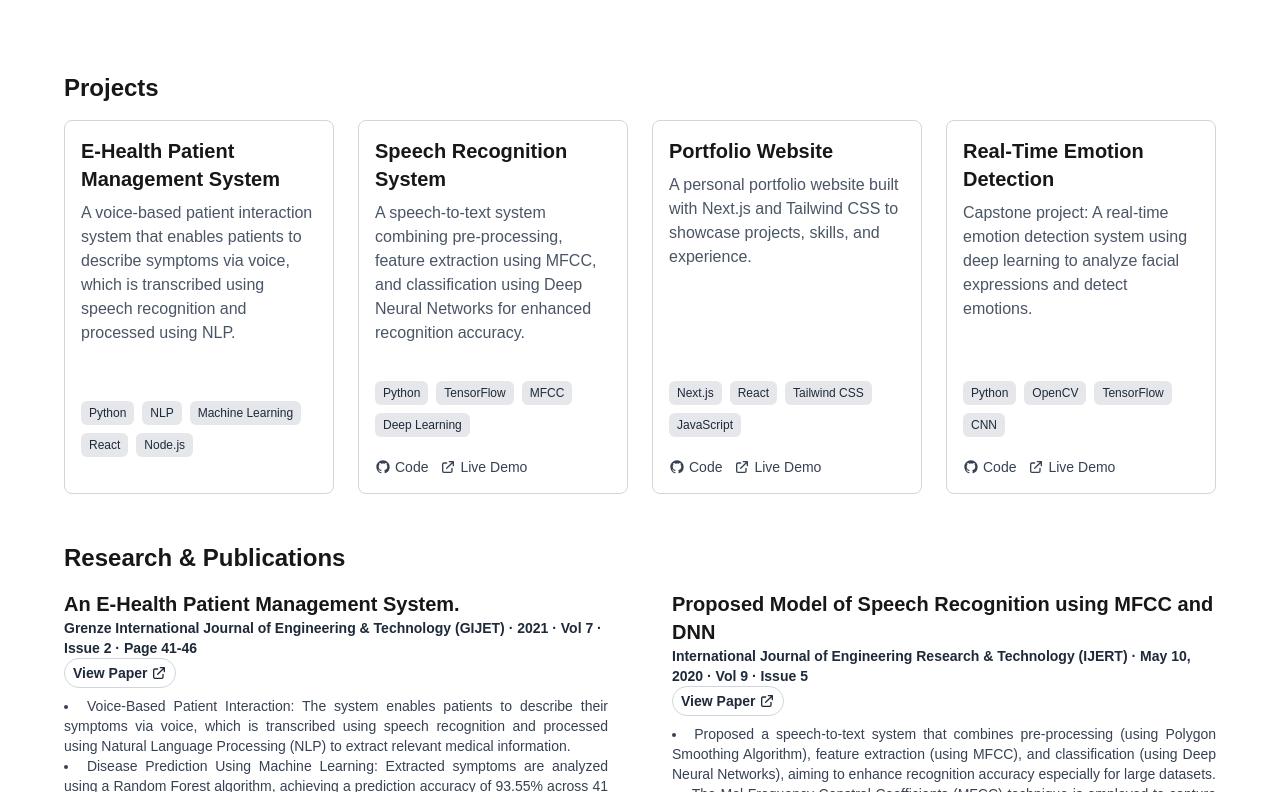
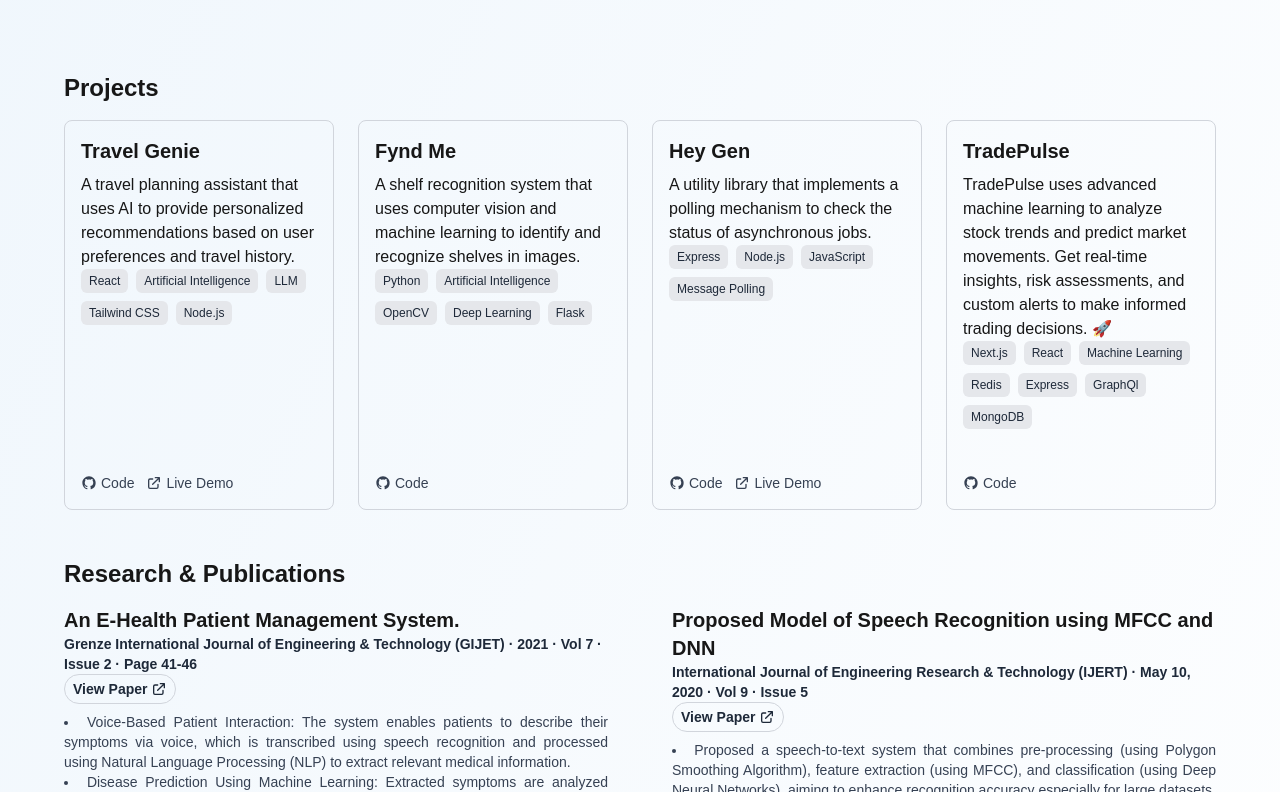
Before and after one commit to shohaibmk/Portfolio, a Next.js app: page / in a window 1280 px wide. Shown: the part 1088-1880 px from the top of the page. Built offline with nearby package versions, Linux system fonts and the light colour scheme.

Commit message:
feat: added projects card

```diff
--- a/app/components/footer.jsx
+++ b/app/components/footer.jsx
@@ -3,7 +3,7 @@ import React from 'react'
 function Footer() {
     return (
         <div className="px-8 py-6">
-            <div className="mt-8 flex flex-col md:flex-row md:items-center md:justify-between">
+            <div className="my-8 flex flex-col md:flex-row md:items-center md:justify-center gap-8">
                 <div className="mb-4 md:mb-0">
                     <h3 className="text-lg font-medium text-gray-900">Connect with me</h3>
                     <p className="text-gray-600">shohaibm99@gmail.com</p>
@@ -16,7 +16,7 @@ function Footer() {
                             <path fillRule="evenodd" d="M12 2C6.477 2 2 6.484 2 12.017c0 4.425 2.865 8.18 6.839 9.504.5.092.682-.217.682-.483 0-.237-.008-.868-.013-1.703-2.782.605-3.369-1.343-3.369-1.343-.454-1.158-1.11-1.466-1.11-1.466-.908-.62.069-.608.069-.608 1.003.07 1.531 1.032 1.531 1.032.892 1.53 2.341 1.088 2.91.832.092-.647.35-1.088.636-1.338-2.22-.253-4.555-1.113-4.555-4.951 0-1.093.39-1.988 1.029-2.688-.103-.253-.446-1.272.098-2.65 0 0 .84-.27 2.75 1.026A9.564 9.564 0 0112 6.844c.85.004 1.705.115 2.504.337 1.909-1.296 2.747-1.027 2.747-1.027.546 1.379.202 2.398.1 2.651.64.7 1.028 1.595 1.028 2.688 0 3.848-2.339 4.695-4.566 4.943.359.309.678.92.678 1.855 0 1.338-.012 2.419-.012 2.747 0 .268.18.58.688.482A10.019 10.019 0 0022 12.017C22 6.484 17.522 2 12 2z" clipRule="evenodd" />
                         </svg>
                     </a>
-                    <a href="https://www.linkedin.com/in/shohaibmallick" target="_blank" rel="noopener noreferrer" className="text-gray-600 hover:text-gray-900">
+                    <a href="https://www.linkedin.com/in/shohaibmk" target="_blank" rel="noopener noreferrer" className="text-gray-600 hover:text-gray-900">
                         <span className="sr-only">LinkedIn</span>
                         <svg className="h-6 w-6" fill="currentColor" viewBox="0 0 24 24" aria-hidden="true">
                             <path d="M20.447 20.452h-3.554v-5.569c0-1.328-.027-3.037-1.852-3.037-1.853 0-2.136 1.445-2.136 2.939v5.667H9.351V9h3.414v1.561h.046c.477-.9 1.637-1.85 3.37-1.85 3.601 0 4.267 2.37 4.267 5.455v6.286zM5.337 7.433c-1.144 0-2.063-.926-2.063-2.065 0-1.138.92-2.063 2.063-2.063 1.14 0 2.064.925 2.064 2.063 0 1.139-.925 2.065-2.064 2.065zm1.782 13.019H3.555V9h3.564v11.452zM22.225 0H1.771C.792 0 0 .774 0 1.729v20.542C0 23.227.792 24 1.771 24h20.451C23.2 24 24 23.227 24 22.271V1.729C24 .774 23.2 0 22.222 0h.003z" />
--- a/app/components/projectCard.jsx
+++ b/app/components/projectCard.jsx
@@ -22,7 +22,7 @@ function ProjectCard({ project, onClick }) {
             <h2 className="text-xl font-semibold mb-2">{name}</h2>
 
             {description && (
-                <p className="text-gray-600 mb-3 flex-grow">{description}</p>
+                <p className="text-gray-600flex-grow">{description}</p>
             )}
 
             {technologies && technologies.length > 0 && (
--- a/app/components/projects.jsx
+++ b/app/components/projects.jsx
@@ -8,7 +8,7 @@ function Projects() {
     return (
         <div className="px-8 py-6">
             <h1 className="text-2xl font-bold mb-4">Projects</h1>
-            <div className="grid grid-cols-1 md:grid-cols-2 lg:grid-cols-4 gap-6">
+            <div className="grid grid-cols-1 md:grid-cols-2 lg:grid-cols-4 gap-6 select-none">
                 {projects.map((project, index) => (
                     <div key={index} className="col-span-1">
                         <ProjectCard onClick={() => window.open(project.githubLink || "https://github.com/shohaibmk", '_blank')} project={project} />
--- a/app/data/projects.js
+++ b/app/data/projects.js
@@ -1,34 +1,34 @@
 export const projects = [
   {
-    name: "E-Health Patient Management System",
-    description: "A voice-based patient interaction system that enables patients to describe symptoms via voice, which is transcribed using speech recognition and processed using NLP.",
+    name: "Travel Genie",
+    description: "A travel planning assistant that uses AI to provide personalized recommendations based on user preferences and travel history.",
     // image: "https://images.unsplash.com/photo-1576091160550-2173dba999ef?q=80&w=2940&auto=format&fit=crop",
-    technologies: ["Python", "NLP", "Machine Learning", "React", "Node.js"],
-    // githubLink: "https://github.com/shohaibmk/e-health-system",
-    // demoLink: "https://e-health-demo.vercel.app"
+    technologies: ["React", "Artificial Intelligence", "LLM", "Tailwind CSS", "Node.js"],
+    githubLink: "https://github.com/shohaibmk/TravelGenie",
+    demoLink: "https://travel-genie-shohaibmks-projects.vercel.app/"
   },
   {
-    name: "Speech Recognition System",
-    description: "A speech-to-text system combining pre-processing, feature extraction using MFCC, and classification using Deep Neural Networks for enhanced recognition accuracy.",
+    name: "Fynd Me",
+    description: "A shelf recognition system that uses computer vision and machine learning to identify and recognize shelves in images.",
     // image: "https://images.unsplash.com/photo-1589254065878-42c9da997008?q=80&w=2940&auto=format&fit=crop",
-    technologies: ["Python", "TensorFlow", "MFCC", "Deep Learning"],
-    githubLink: "https://github.com/shohaibmk/speech-recognition",
-    demoLink: "https://speech-recognition-demo.vercel.app"
+    technologies: ["Python", "Artificial Intelligence", "OpenCV", "Deep Learning", "Flask"],
+    githubLink: "https://github.com/shohaibmk/Fynd-me",
+    // demoLink: "https://speech-recognition-demo.vercel.app"
   },
   {
-    name: "Portfolio Website",
-    description: "A personal portfolio website built with Next.js and Tailwind CSS to showcase projects, skills, and experience.",
+    name: "Hey Gen",
+    description: "A utility library that implements a polling mechanism to check the status of asynchronous jobs.",
     // image: "https://images.unsplash.com/photo-1507238691740-187a5b1d37b8?q=80&w=2955&auto=format&fit=crop",
-    technologies: ["Next.js", "React", "Tailwind CSS", "JavaScript"],
-    githubLink: "https://github.com/shohaibmk/portfolio",
+    technologies: ["Express", "Node.js", "JavaScript", "Message Polling "],
+    githubLink: "https://github.com/shohaibmk/HeyGen",
     demoLink: "https://shohaibmallick.com"
   },
   {
-    name: "Real-Time Emotion Detection",
-    description: "Capstone project: A real-time emotion detection system using deep learning to analyze facial expressions and detect emotions.",
+    name: "TradePulse",
+    description: "TradePulse uses advanced machine learning to analyze stock trends and predict market movements. Get real-time insights, risk assessments, and custom alerts to make informed trading decisions. 🚀",
     // image: "https://images.unsplash.com/photo-1470790376778-a9fbc86d70e2?q=80&w=2944&auto=format&fit=crop",
-    technologies: ["Python", "OpenCV", "TensorFlow", "CNN"],
-    githubLink: "https://github.com/shohaibmk/emotion-detection",
-    demoLink: "https://emotion-detection-demo.vercel.app"
+    technologies: ["Next.js", "React", "Machine Learning", "Redis", "Express", "GraphQl", "MongoDB"],
+    githubLink: "https://github.com/shohaibmk/TradePulse",
+    // demoLink: "https://emotion-detection-demo.vercel.app"
   }
 ];
--- a/app/page.jsx
+++ b/app/page.jsx
@@ -9,7 +9,7 @@ import Projects from "./components/projects.jsx";
 
 export default function Home() {
   return (
-    <div className="lg:px-8 py-6">
+    <div className="lg:px-8 py-6 bg-gradient-to-br from-[#EDF5FC] to-white">
       <ScrollLinked />
       <AboutMe />
       <div className="grid grid-cols-1 lg:grid-cols-2">
```
